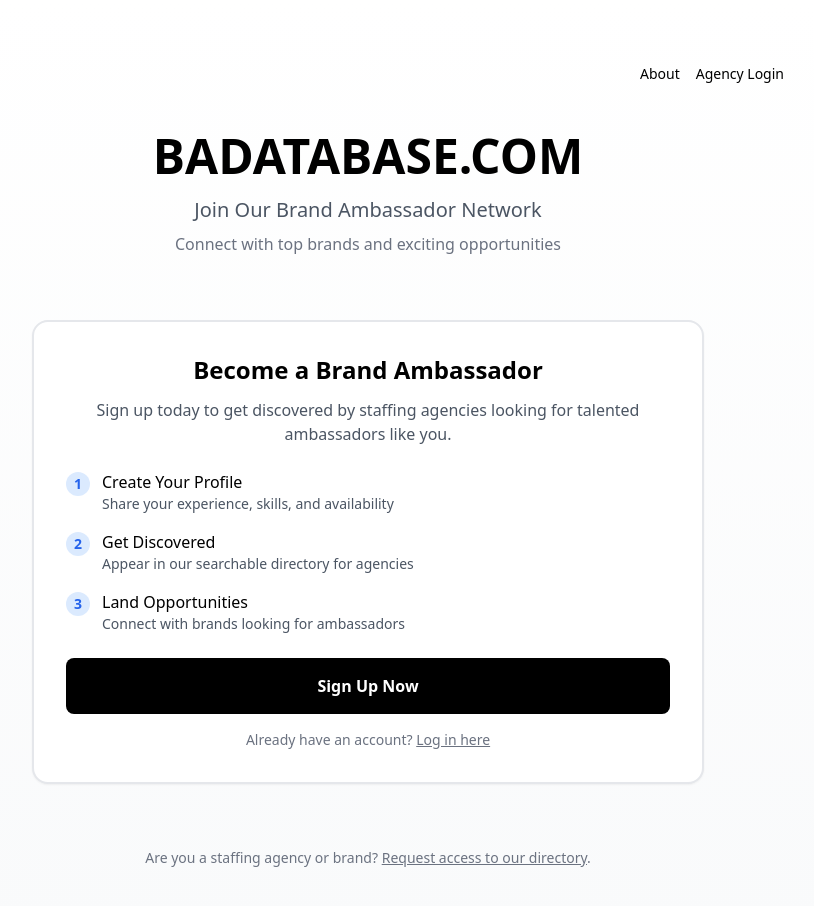
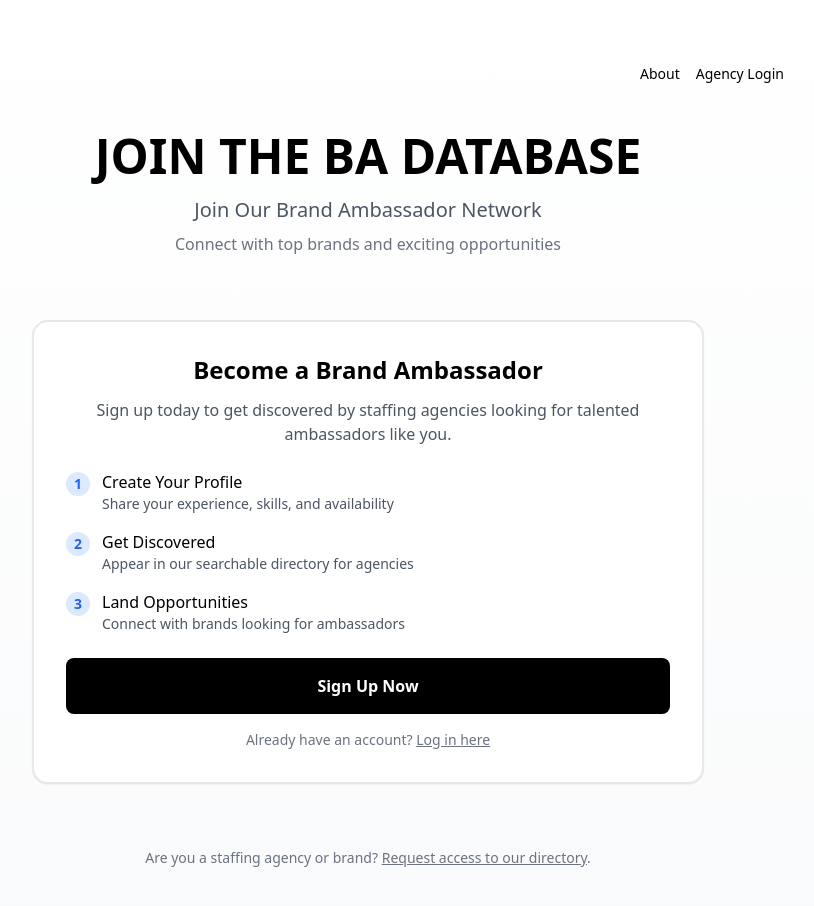
Before and after one commit to skozushko/brand-ambassador, a Next.js app: page / in a window 1280 px wide. Shown: the top 906 px of the page, without its empty margins (272-1086 px from the left). Built offline with nearby package versions, Linux system fonts and the light colour scheme.

Commit message:
Update home hero title text

```diff
--- a/app/page.tsx
+++ b/app/page.tsx
@@ -16,7 +16,7 @@ export default function Home() {
 
         {/* Welcome Section */}
         <div className="text-center mb-16">
-          <h1 className="text-5xl font-bold mb-4">BADATABASE.COM</h1>
+          <h1 className="text-5xl font-bold mb-4">JOIN THE BA DATABASE</h1>
           <p className="text-xl text-gray-600 mb-2">
             Join Our Brand Ambassador Network
           </p>
```
